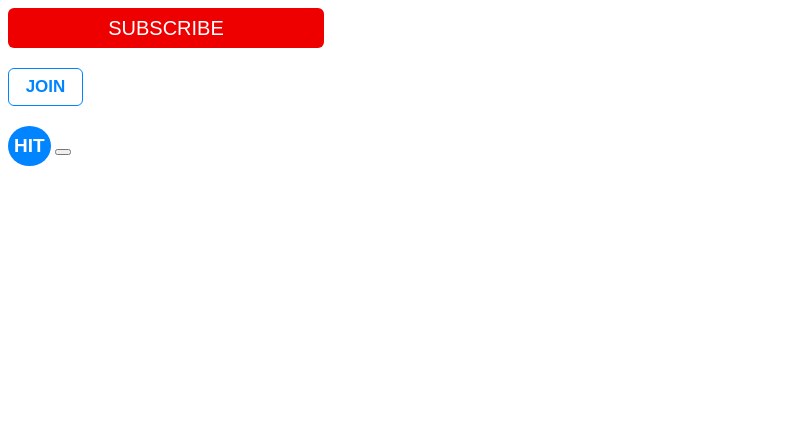
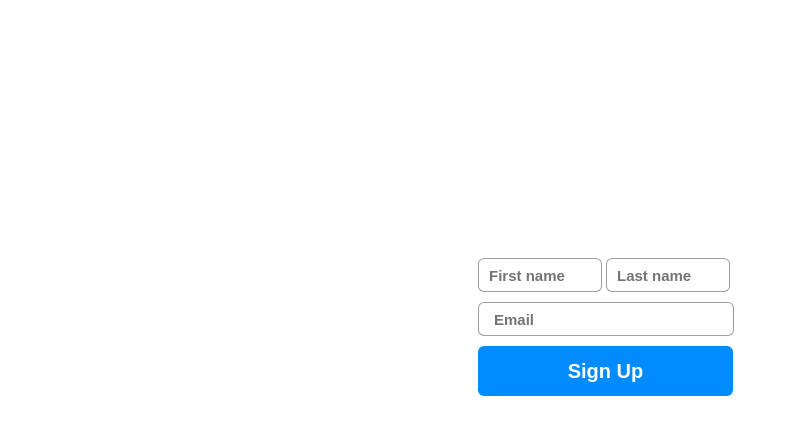
Before and after one commit to AmitKrVishwakarma/Test-Personal, a plain HTML site: page Index.html in a window 1280 px wide. Shown: the whole page, without its empty margins (0-789 px from the left). Drawn offline with Linux system fonts and the light colour scheme.

Commit message:
I added new lines

```diff
--- a/Index.html
+++ b/Index.html
@@ -5,75 +5,68 @@
     <meta name="viewport" content="width=device-width, initial-scale=1.0">
     <title>Test site</title>
     <style>
-        .subscribe{
-            background-color: rgb(238, 0, 0);
+        .first_name{
+            width: 110px;
+            height: 30px;
+            margin-left: 470px;
+            margin-top: 250px;
+            font-size: 15px;
+            border: 1px solid rgba(0, 0, 0, 0.383);
+            border-radius: 6px;
+            padding-left: 10px;
+            display: inline-block;
+            font-weight: bold;
+        }
+        .last_name{
+            width: 110px;
+            height: 30px;
+            border: 1px solid rgba(0, 0, 0, 0.383);
+            font-size: 15px;
+            border-radius: 6px;
+            padding-left: 10px;
+            display: inline-block;
+            font-weight: bold;
+        }
+        .email{
+            width: 237px;
+            height: 30px;
+            margin-left: 470px;
+            margin-top: 10px;
+            display: block;
+            font-size: 15px;
+            border: 1px solid rgba(0, 0, 0, 0.383);
+            border-radius: 6px;
+            padding-left: 15px;
+            font-weight: bold;
+        }
+        .signup{
+            width: 255px;
+            height: 50px;
+            background-color: rgb(0, 140, 255);
+            border: none;
+            border-radius: 6px;
             color: white;
             font-size: 20px;
-            border: 0px;
-            width: 25%;
-            height: 40px;
-            border-radius: 6px;
+            font-weight: bold;
+            margin-left: 470px;
+            margin-top: 10px;
             cursor: pointer;
-            margin-right: 20px;
-            margin-bottom: 20px;
         }
-
-        .subscribe:hover{
-            opacity: 0.6;
+        .signup:hover{
+            background-color: white;
+            color:  rgb(0, 140, 255);
+            border: 1px solid  rgb(0, 140, 255);
         }
-        .subscribe:active{
-            opacity: 0.3;
-        }
-
-        .join{
-            background-color: white;
-            color: rgb(0, 132, 255);
-            border: 1px solid rgb(0, 132, 255);
-            font-size: 17px;
-            font-weight: bold;
-            width: 75px;
-            height: 38px;
-            border-radius: 6px;
-            margin-right: 20px;
-            margin-bottom: 20px;
-        }
-
-        .join:hover{
-            background-color: rgb(0, 132, 255);
-            color: white;
-        }
-        .join:active{
-            background-color: white;
-            color:  rgb(0, 132, 255);
-        }
-
-        .hit{
-            background-color:  rgb(0, 132, 255);
-            color: white;
-            font-size: 19px;
-            font-weight: bold;
-            border: none;
-            height: 40px;
-            border-radius: 80%;
-            margin-bottom: 20px;
-        }
-
-        .hit:hover{
-            background-color: white;
-            color: rgb(0, 132, 255);
-            border: 1px solid rgb(0, 132, 255);
-        }
-        .hit:active{
-            background-color: rgb(0, 132, 255);
+        .signup:active{
+            background-color: rgb(2, 103, 186);
             color: white;
         }
     </style>
 </head>
 <body>
-    <button class="subscribe">SUBSCRIBE</button> <br>
-    <button class="join">JOIN</button><br>
-    <button class="hit">HIT</button>
-    <button class=""
-
+    <input class = "first_name" type = "text" placeholder = "First name">
+    <input class = "last_name" type = "text" placeholder = "Last name">
+    <input class = "email" type = "text" placeholder = "Email">
+    <button class = "signup"> Sign Up </button>
 </body>
 </html>
```
